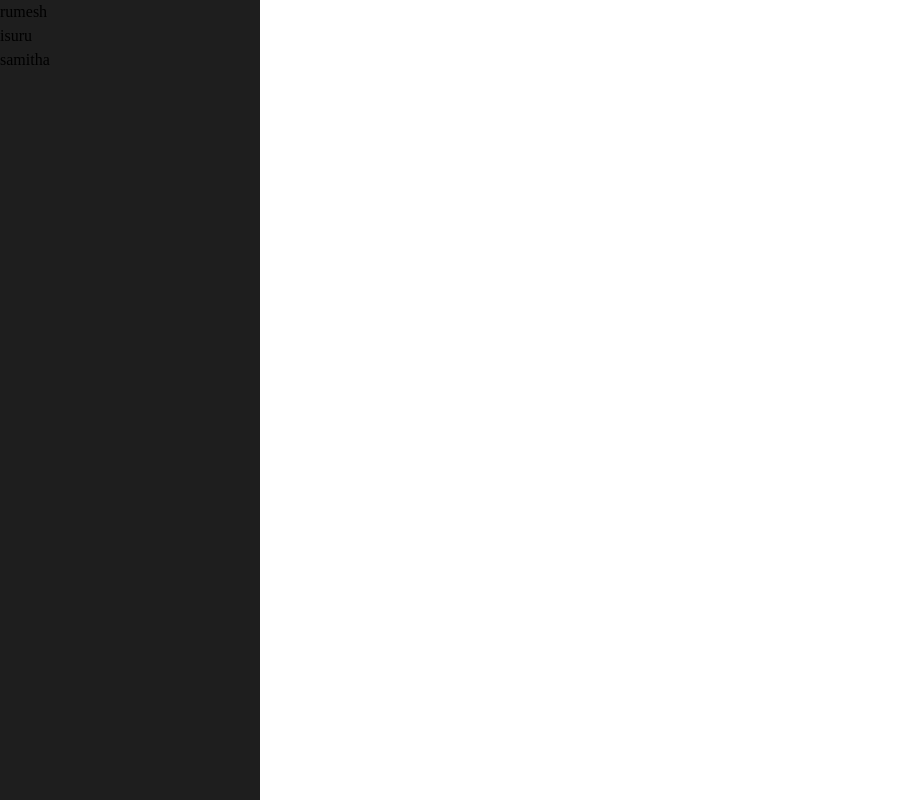
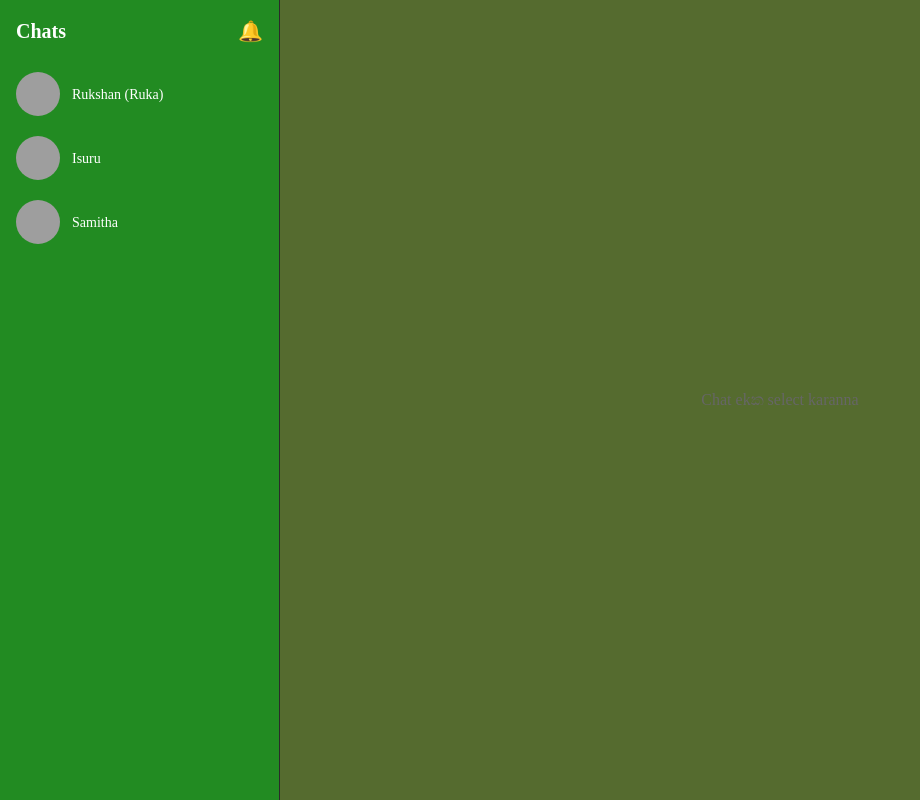
Before and after one commit to rukshan-premathilaka/ran-aswanu-client, a React (Vite) app: page /chat in a window 1280 px wide. Shown: the whole page, without its empty margins (0-920 px from the left). Built offline with nearby package versions, Linux system fonts and the light colour scheme; grey boxes are pictures that could not be loaded.

Commit message:
ADD: add farmer pages

```diff
--- a/src/page/coman/ChatPage.jsx
+++ /dev/null
@@ -1,66 +0,0 @@
-import {useState} from "react";
-
-function ChatPage({onSend}) {
-    const [selectedChat, setSelectedChat] = useState(null);
-    const [message, setMessage] = useState("");
-
-    const chats =[
-        { id:1,name:"rumesh"},
-        {id:2,name:"isuru"},
-        {id:3,name:"samitha"}
-    ];
-    const handleSend = () => {
-        if (message.trim() === "") return;
-        onSend(message);
-        setMessage("");
-    };
-
-    const handleKeyDown = (e) => {
-        if (e.key === "Enter") {
-            handleSend();
-        }
-    };
-
-
-    return (
-        <div style={{ display: "flex", height: "100vh" }}>
-
-
-            <div style={{ width: "260px", background: "#1e1e1e" }}>
-                {chats.map((chat) => (
-
-                <div className="Chat-names" onClick={()=>setSelectedChat(chat)}
-                style={{ background: selectedChat?.id === chat.id ? "#333" : "transparent"}}>
-                    {chat.name}
-                </div>
-                ))}
-            </div>
-
-            {selectedChat && (
-            <div style={{ flex: 1, background: "#121212" }}>
-                <h3 style={{ color: "white", padding: "10px" }}>{selectedChat.name}</h3>
-                <div style={{ display: "flex", alignItems: "center", gap: "10px", padding: "10px", background: "#1e1e1e", borderRadius: "20px" }}>
-                    <span style={{ color: "white", cursor: "pointer" }}>+</span>
-
-                    <input
-                        type="text"
-                        value={message}
-                        onChange={(e) => setMessage(e.target.value)}
-                        onKeyDown={handleKeyDown}
-                        placeholder="Type a message"
-                        style={{ flex: 1, background: "transparent", border: "none", color: "white", outline: "none" }}
-                    />
-
-                    <button onClick={handleSend} style={{ background: "#ff6b4a", border: "none", borderRadius: "50%", width: "34px", height: "34px", color: "white" }}>
-                        ➤
-                    </button>
-                </div>
-            </div>
-                 )
-            }
-        </div>
-    );
-}
-
-
-export default ChatPage;
--- a/src/chatPage/ChatPage.jsx
+++ b/src/page/common/ChatPage.jsx
@@ -1,6 +1,6 @@
 import { useState } from "react";
-import "../chatbox.css";
-import NotificationBell from "./NotificationBell.jsx";
+import "@/page/common/chatbox.css";
+import NotificationBell from "@/component/NotificationBell.jsx";
 
 // Sample contact data - passe backend eken enna one
 const chats = [
--- a/src/routes/Routes.config.js
+++ b/src/routes/Routes.config.js
@@ -1,4 +1,7 @@
 import {lazy} from "react";
+import MatchingDeliveriesPage from "@/page/delivery/MatchingDeliveriesPage.jsx";
+import DeliveryRequestPage from "@/page/delivery/DeliveryRequestPage.jsx";
+import DeliveryTrackingPage from "@/page/delivery/DeliveryTrackingPage.jsx";
 
 
 // Auth pages
@@ -47,7 +50,7 @@ const FarmerHelpSupportPage = lazy(() =>
 );
 
 // Common
-const ChatPage = lazy(() => import("@/page/coman/ChatPage.jsx"))
+const ChatPage = lazy(() => import("@/page/common/ChatPage.jsx"))
 
 const routes = [
 	// ---------------- Public ----------------
@@ -77,6 +80,12 @@ const routes = [
 
 	// ---------------- Common ----------------
 	{path: "/chat", label: "Chat", group: "Common", element: ChatPage},
+
+	// ---------------- Deliveries ----------------
+	{path: "/MatchineDeliveries", label: "Matchine Deliveries", group: "Deliveries", element: MatchingDeliveriesPage},
+	{path: "/DeliveryRequest", label: "Delivery Request", group: "Deliveries", element: DeliveryRequestPage},
+	{path: "/DeliveryTracking", label: "Delivery Tracking", group: "Deliveries", element: DeliveryTrackingPage},
+
 ];
 
 export default routes;
```
Also changed, not shown: src/component/NotificationBell.jsx (renamed from src/chatPage/NotificationBell.jsx), src/component/NotificationPanel.jsx (renamed from src/chatPage/NotificationPanel.jsx), src/page/common/chatbox.css (renamed from src/chatbox.css), src/page/delivery/DeliveryRequestPage.jsx (renamed from src/chatPage/DeliveryRequestPage.jsx), src/page/delivery/DeliveryTrackingPage.jsx (renamed from src/chatPage/DeliveryTrackingPage.jsx), src/page/delivery/MatchingDeliveriesPage.jsx (renamed from src/chatPage/MatchingDeliveriesPage.jsx), src/page/delivery/Sidebar.jsx (renamed from src/chatPage/Sidebar.jsx).
